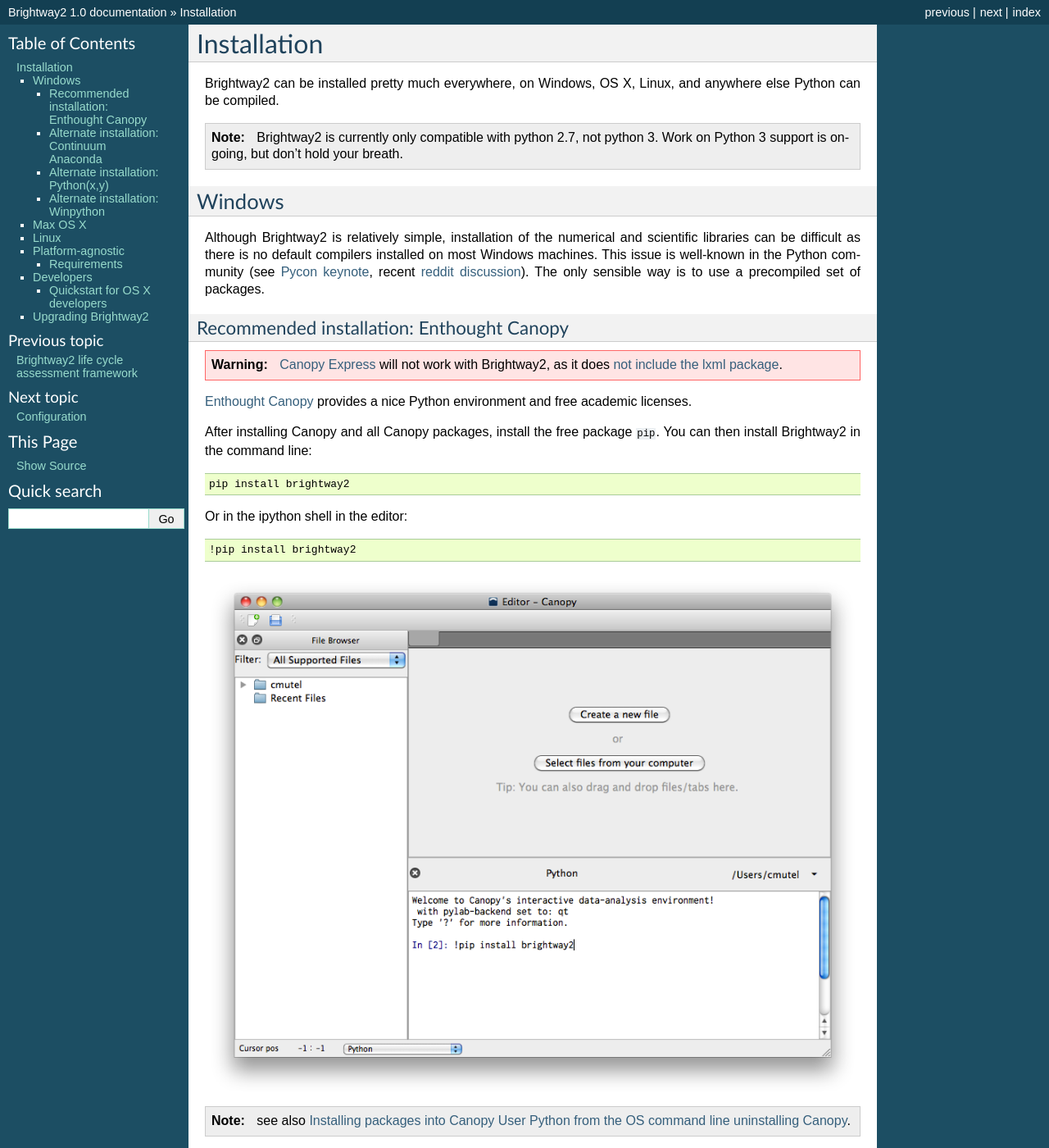
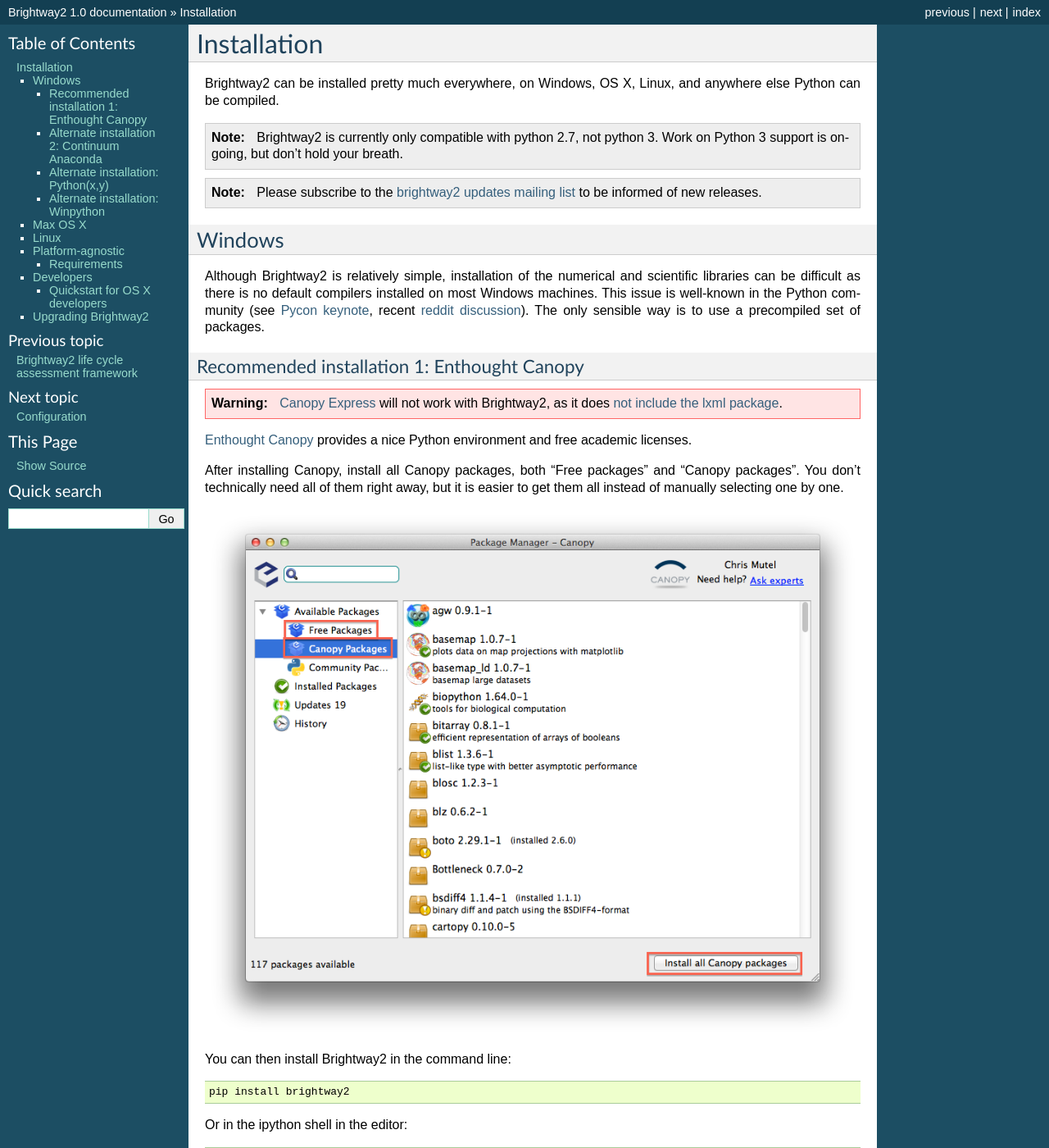
Before and after one commit to brightway-lca/brightway2, a Sphinx documentation site: the page built from docs/installation.rst, in a window 1280 px wide and 1400 px high. Shown: the whole window at 82% size. Built offline with Sphinx 7.4.7, drawn with Linux system fonts in a browser that asks for light colours; some of the changed text lies outside the part shown.

Commit message:
Better canopy docs

```diff
--- a/docs/installation.rst
+++ b/docs/installation.rst
@@ -6,6 +6,8 @@
 Brightway2 can be installed pretty much everywhere, on Windows, OS X, Linux, and anywhere else Python can be compiled.
 
 .. note:: Brightway2 is currently only compatible with python 2.7, not python 3. Work on Python 3 support is ongoing, but don't hold your breath.
+
+.. note:: Please subscribe to the `brightway2 updates mailing list <https://tinyletter.com/brightway2-updates>`_ to be informed of new releases.
 
 .. _windows-install:
 
@@ -16,14 +18,19 @@
 
 .. _canopy:
 
-Recommended installation: Enthought Canopy
-------------------------------------------
+Recommended installation 1: Enthought Canopy
+--------------------------------------------
 
 .. warning:: `Canopy Express <https://www.enthought.com/canopy-express/>`_ will not work with Brightway2, as it does `not include the lxml package <https://enthought.com/products/canopy/package-index/>`_.
 
 `Enthought Canopy <https://www.enthought.com/products/canopy/>`_ provides a nice Python environment and free academic licenses.
 
-After installing Canopy and all Canopy packages, install the free package ``pip``. You can then install Brightway2 in the command line:
+After installing Canopy, install all Canopy packages, both "Free packages" and "Canopy packages". You don't technically need all of them right away, but it is easier to get them all instead of manually selecting one by one.
+
+.. image:: images/canopy-all-packages.png
+    :align: center
+
+You can then install Brightway2 in the command line:
 
 .. code-block:: bash
 
@@ -42,8 +49,8 @@
 
 .. _anaconda:
 
-Alternate installation: Continuum Anaconda
-------------------------------------------
+Alternate installation 2: Continuum Anaconda
+--------------------------------------------
 
 .. note:: Anaconda is probably the best package for power users, because of its high-level support for virtualenvs, but it isn't as easy as EPD.
 
```
Also changed, not shown: docs/images/canopy-all-packages.png (added).
